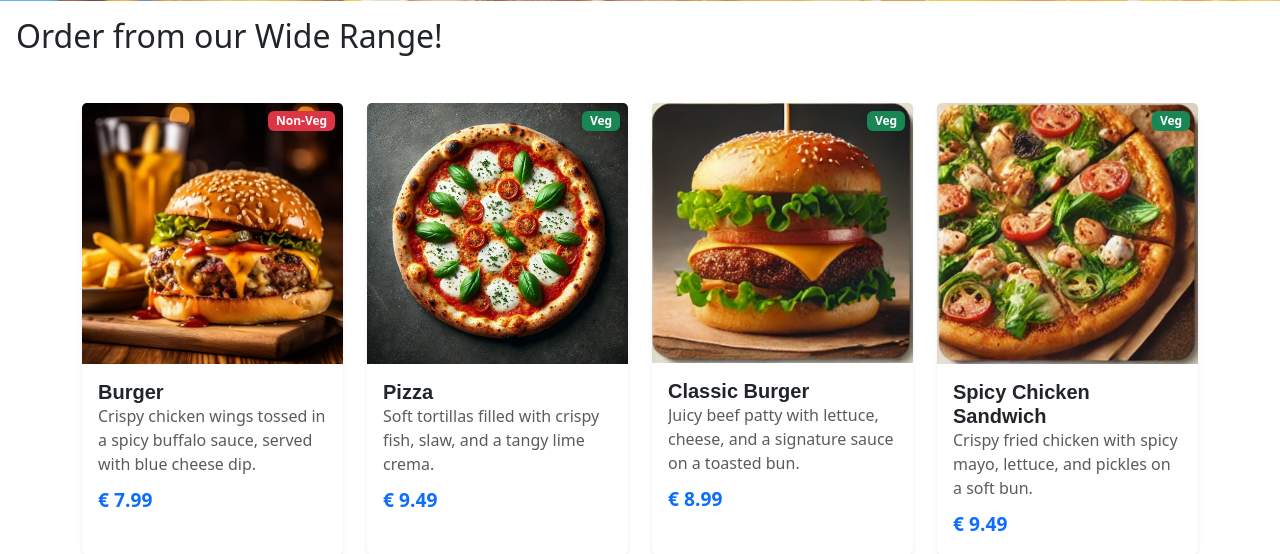
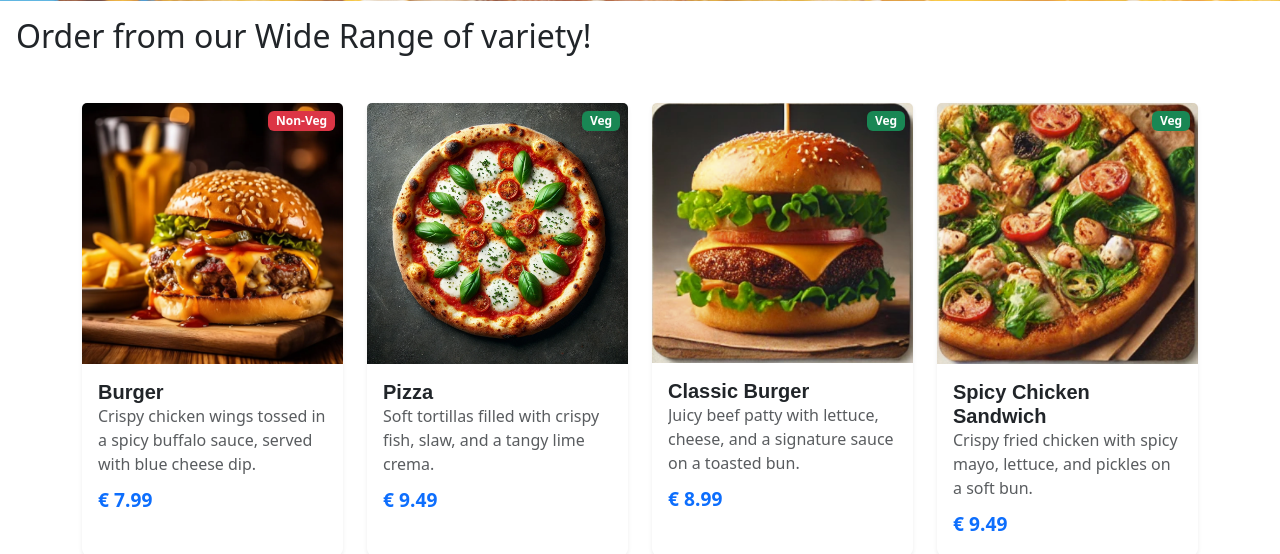
Before and after one commit to sakshamgurbhele/FoodieBay, a Django app: page / in a window 1280 px wide. Shown: the part 550-1104 px from the top of the page. Run offline with Django 4.2, Linux system fonts and the light colour scheme; data comes from the database, SQL or seed files in the repository; both versions use the stored data as it was after the commit.

Commit message:
changes to demonstrate in codepipeline

```diff
--- a/FoodieBay/templates/index.html
+++ b/FoodieBay/templates/index.html
@@ -46,7 +46,7 @@
          </button>
       </div>
       <div class="center">
-        <h2 class="m-3">Order from our Wide Range! </h2>
+        <h2 class="m-3">Order from our Wide Range of variety! </h2>
       </div>
 
       <!--food items -->
```
Also changed, not shown: db.sqlite3.
